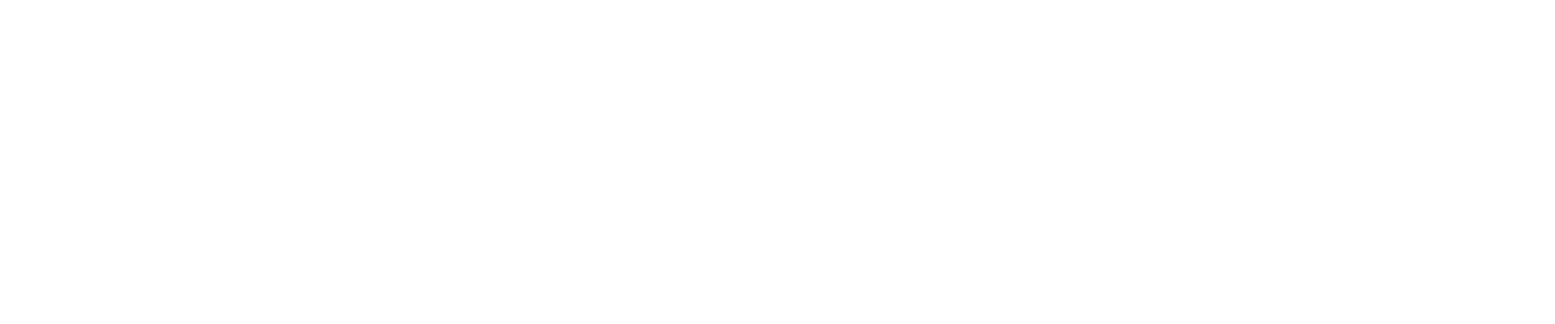
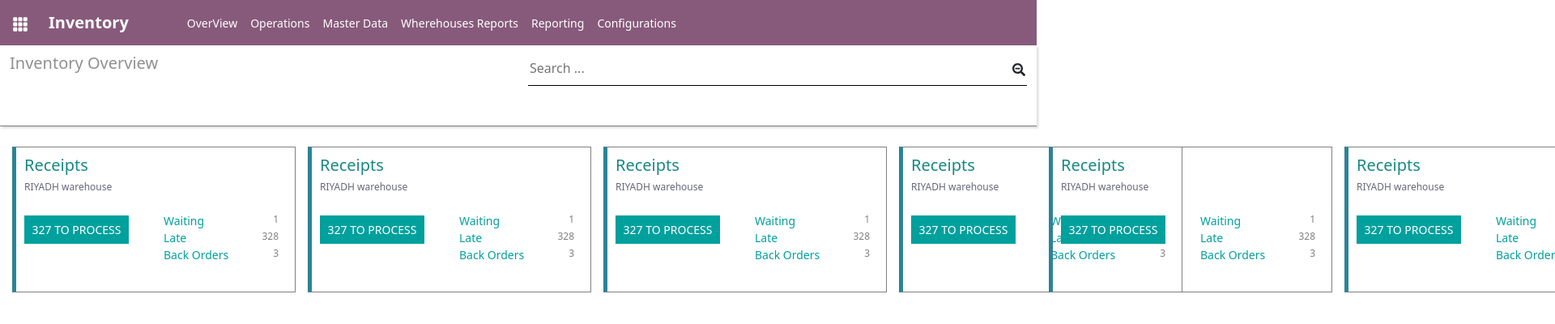
Before and after one commit to Skyviewitsolutions/x-store-react, a React (Create React App) app: page /Inventory in a window 1280 px wide. Before the commit this address had no page. Shown: the top 400 px of the page at 81% size, 1920 px wide, since content can reach past the window. Built offline with nearby package versions, Linux system fonts and the light colour scheme.

Commit message:
inventory screen

```diff
--- a/package.json
+++ b/package.json
@@ -8,6 +8,7 @@
     "@testing-library/user-event": "^13.5.0",
     "bootstrap": "^5.1.3",
     "react": "^18.2.0",
+    "react-bootstrap": "^2.4.0",
     "react-dom": "^18.2.0",
     "react-icons": "^4.4.0",
     "react-router-dom": "^6.3.0",
--- a/src/App.js
+++ b/src/App.js
@@ -4,6 +4,9 @@
 import ForgetPassword from "./Screens/ForgetPassword/ForgetPassword";
 import Dashboard from "./Screens/Dashboard/Dashboard";
 import { useNavigate ,BrowserRouter as Router , Routes ,Route } from 'react-router-dom';
+import Navebar from './components/Navebar/Navbar';
+import InventoryScreen from './Screens/Inventory/InventoryScreen';
+
 
 const App = () => {
 
@@ -14,8 +17,10 @@
         <Route path="/Login" element={<Login/>}/>
         <Route path="/ForgetPassword" element={<ForgetPassword/>} />
         <Route path="/Dashboard" element={<Dashboard/>} />
+        <Route path="/Inventory" element={<InventoryScreen/>} />
       </Routes>
     </Router>
+
   </>)
 }
 
--- /dev/null
+++ b/src/Screens/Inventory/InventoryScreen.jsx
@@ -0,0 +1,20 @@
+import React from 'react'
+import Navebar from "../../components/Navebar/Navbar"
+import InventoryCard from '../../components/InventoryCard/InventoryCard'
+
+const InventoryScreen = () => {
+  return (<>
+    <Navebar/>
+    <div style={{display : "flex" ,width:"100%"}}>
+        <InventoryCard />
+        <InventoryCard />
+        <InventoryCard />
+        <InventoryCard />
+        <InventoryCard />
+
+
+    </div>
+    </>)
+}
+
+export default InventoryScreen;
--- /dev/null
+++ b/src/components/InventoryCard/InventoryCard.css
@@ -0,0 +1,54 @@
+.container-fluid{
+    margin: 0px;
+    width:100%;
+}
+.box {
+    margin-left: 15px;
+    margin-top: 25px;
+    height: 180px;
+  width: 350px;
+  border: 1px solid gray;
+ border-left:5px solid #2c8397 ;
+ display: flex;
+}
+ .b1{
+    width: 172px;
+    height: 100%;
+   float: left;
+
+ }
+.b2{
+    width: 172px;
+    height: 100%;
+    float: left;
+    padding-right: 20px;
+}
+
+.btnc{
+    background-color:#00a09d ;
+    width:75%;
+    height: 35px;
+    text-align: center;
+    color: white;
+    margin-left: 10px;
+    border: none;
+    font-size: 14px;
+    margin-top: 20px;
+}
+.htxt{
+    display: flex;
+    justify-content: space-between;margin-left: 10px;
+
+}
+.txtclr{
+    color:#00a09d ;
+    font-size: 14px;
+}
+.txtclr2{
+    color:gray ;
+    font-size: 12px;
+}
+.mainbox{
+    display:flex;
+
+}
--- /dev/null
+++ b/src/components/InventoryCard/InventoryCard.jsx
@@ -0,0 +1,184 @@
+import React from "react";
+import "./InventoryCard.css";
+const InventoryCard = () => {
+  return (
+    <>
+      <div className="container-fluid">
+        <div className="mainbox">
+          <div className="box">
+            <div className="b1">
+              <h5
+                style={{
+                  marginLeft: "10px",
+                  marginTop: "10px",
+                  color: "#188984",
+                }}
+              >
+                Receipts
+              </h5>
+              <h6
+                style={{
+                  marginLeft: "10px",
+                  fontSize: "12px",
+                  color: "#66667a",
+                }}
+              >
+                RIYADH warehouse
+              </h6>
+              <button className="btnc">327 TO PROCESS</button>
+            </div>
+            <div className="b2">
+              <div style={{ height: "80px" }}></div>
+
+              <div className="htxt">
+                <span className="txtclr">Waiting</span>{" "}
+                <span className="txtclr2">1</span>
+              </div>
+
+              <div className="htxt">
+                <span className="txtclr">Late</span>{" "}
+                <span className="txtclr2">328</span>
+              </div>
+
+              <div className="htxt">
+                <span className="txtclr">Back Orders</span>{" "}
+                <span className="txtclr2">3</span>
+              </div>
+            </div>
+          </div>
+
+          <div className="box">
+            <div className="b1">
+              <h5
+                style={{
+                  marginLeft: "10px",
+                  marginTop: "10px",
+                  color: "#188984",
+                }}
+              >
+                Receipts
+              </h5>
+              <h6
+                style={{
+                  marginLeft: "10px",
+                  fontSize: "12px",
+                  color: "#66667a",
+                }}
+              >
+                RIYADH warehouse
+              </h6>
+              <button className="btnc">327 TO PROCESS</button>
+            </div>
+            <div className="b2">
+              <div style={{ height: "80px" }}></div>
+
+              <div className="htxt">
+                <span className="txtclr">Waiting</span>{" "}
+                <span className="txtclr2">1</span>
+              </div>
+
+              <div className="htxt">
+                <span className="txtclr">Late</span>{" "}
+                <span className="txtclr2">328</span>
+              </div>
+
+              <div className="htxt">
+                <span className="txtclr">Back Orders</span>{" "}
+                <span className="txtclr2">3</span>
+              </div>
+            </div>
+          </div>
+
+
+          <div className="box">
+            <div className="b1">
+              <h5
+                style={{
+                  marginLeft: "10px",
+                  marginTop: "10px",
+                  color: "#188984",
+                }}
+              >
+                Receipts
+              </h5>
+              <h6
+                style={{
+                  marginLeft: "10px",
+                  fontSize: "12px",
+                  color: "#66667a",
+                }}
+              >
+                RIYADH warehouse
+              </h6>
+              <button className="btnc">327 TO PROCESS</button>
+            </div>
+            <div className="b2">
+              <div style={{ height: "80px" }}></div>
+
+              <div className="htxt">
+                <span className="txtclr">Waiting</span>{" "}
+                <span className="txtclr2">1</span>
+              </div>
+
+              <div className="htxt">
+                <span className="txtclr">Late</span>{" "}
+                <span className="txtclr2">328</span>
+              </div>
+
+              <div className="htxt">
+                <span className="txtclr">Back Orders</span>{" "}
+                <span className="txtclr2">3</span>
+              </div>
+            </div>
+          </div>
+
+
+          <div className="box">
+            <div className="b1">
+              <h5
+                style={{
+                  marginLeft: "10px",
+                  marginTop: "10px",
+                  color: "#188984",
+                }}
+              >
+                Receipts
+              </h5>
+              <h6
+                style={{
+                  marginLeft: "10px",
+                  fontSize: "12px",
+                  color: "#66667a",
+                }}
+              >
+                RIYADH warehouse
+              </h6>
+              <button className="btnc">327 TO PROCESS</button>
+            </div>
+            <div className="b2">
+              <div style={{ height: "80px" }}></div>
+
+              <div className="htxt">
+                <span className="txtclr">Waiting</span>{" "}
+                <span className="txtclr2">1</span>
+              </div>
+
+              <div className="htxt">
+                <span className="txtclr">Late</span>{" "}
+                <span className="txtclr2">328</span>
+              </div>
+
+              <div className="htxt">
+                <span className="txtclr">Back Orders</span>{" "}
+                <span className="txtclr2">3</span>
+              </div>
+            </div>
+          </div>
+
+        </div>
+      </div>
+    </>
+  );
+};
+
+export default InventoryCard;
--- /dev/null
+++ b/src/components/Navebar/Navbar.css
@@ -0,0 +1,39 @@
+.container-fluid{
+    margin: 0px;
+    padding: 0px;
+}
+.Navbar{
+    width: 100%;
+    background-color: #875a7b;
+    color: white;
+}
+.navetext{
+    color: white !important;
+    font-size:14px!important;
+
+}
+.navetext:hover{
+
+    background-color: #68465f;
+}
+.head{
+    height: 100px;
+    width: 100%;
+    background-color:white;
+    border-bottom: 1px solid gray;
+    box-shadow: rgba(0, 0, 0, 0.15) 1.95px 1.95px 2.6px;
+}
+.search{
+    width: 100%;
+    margin-top: 15px;
+    border: none;
+   height: 35px;
+   border-bottom: 1px solid black;
+}
+
+input{
+    width: 97%;
+    outline: none;
+    border: none;
+
+}
--- /dev/null
+++ b/src/components/Navebar/Navbar.jsx
@@ -0,0 +1,49 @@
+import React from 'react'
+import {Nav,Navbar, } from 'react-bootstrap';
+import {BsFillGrid3X3GapFill} from 'react-icons/bs';
+import {FaSearchMinus} from 'react-icons/fa';
+import './Navbar.css';
+const Navebar = () => {
+  return (
+    <>
+    <div className='container-fluid'>
+       <Navbar className='Navbar' expand="lg" style={{color:"white"}}>
+
+       <Navbar.Brand href="#home">
+       <span style={{color:'white',marginLeft:"15px"}}> {<BsFillGrid3X3GapFill/>}</span>
+          <span style={{marginLeft:"25px" ,color:"white", fontWeight:"bold"}}>Inventory</span>
+          </Navbar.Brand>
+        <Navbar.Toggle aria-controls="basic-navbar-nav" style={{color:"white",marginRight:"15px",backgroundColor:"white"}} />
+        <Navbar.Collapse id="basic-navbar-nav" style={{color:"white"}}>
+          <Nav className="me-auto px-5">
+            <Nav.Link href="#home" className='navetext'>OverView</Nav.Link>
+            <Nav.Link href="#link" className='navetext'>Operations</Nav.Link>
+            <Nav.Link href="#link" className='navetext'>Master Data</Nav.Link>
+            <Nav.Link href="#link" className='navetext'>Wherehouses Reports</Nav.Link>
+            <Nav.Link href="#link" className='navetext'>Reporting</Nav.Link>
+            <Nav.Link href="#link" className='navetext'>Configurations</Nav.Link>
+
+          </Nav>
+        </Navbar.Collapse>
+
+    </Navbar>
+
+
+    </div>
+    <div className='container-fluid'>
+    <div className='row head'>
+      <div className="col-sm-6" style={{width:"50%"}}><h5 style={{marginTop:"10px",color:"#8f8f8f"}}>Inventory Overview</h5></div>
+      <div className="col-sm-6 d-flex justify-content-center" style={{width:"50%"}}>
+       <div class="input-box " className='search'>
+                    <input type="text"  placeholder='Search ...' /><span>{<FaSearchMinus/>}</span>
+
+                  </div>
+                  </div>
+    </div>
+    </div>
+
+    </>
+  )
+}
+
+export default Navebar;
--- a/src/index.js
+++ b/src/index.js
@@ -11,7 +11,5 @@
   </React.StrictMode>
 );
 
-// If you want to start measuring performance in your app, pass a function
-// to log results (for example: reportWebVitals(console.log))
-// or send to an analytics endpoint. Learn more: https://bit.ly/CRA-vitals
+
 reportWebVitals();
```
Also changed, not shown: 1 other file (tests, documents, lock files or other folders).
